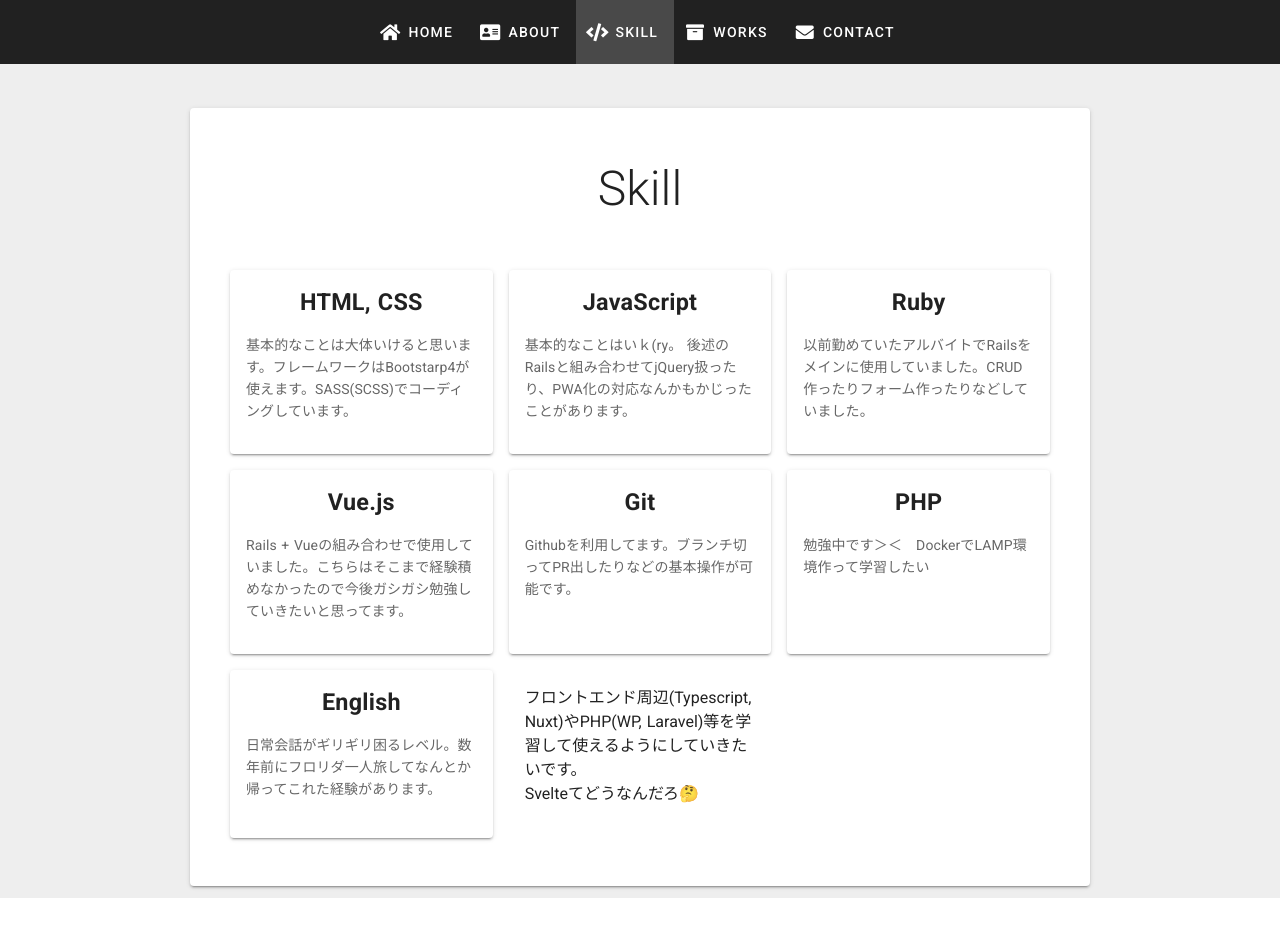
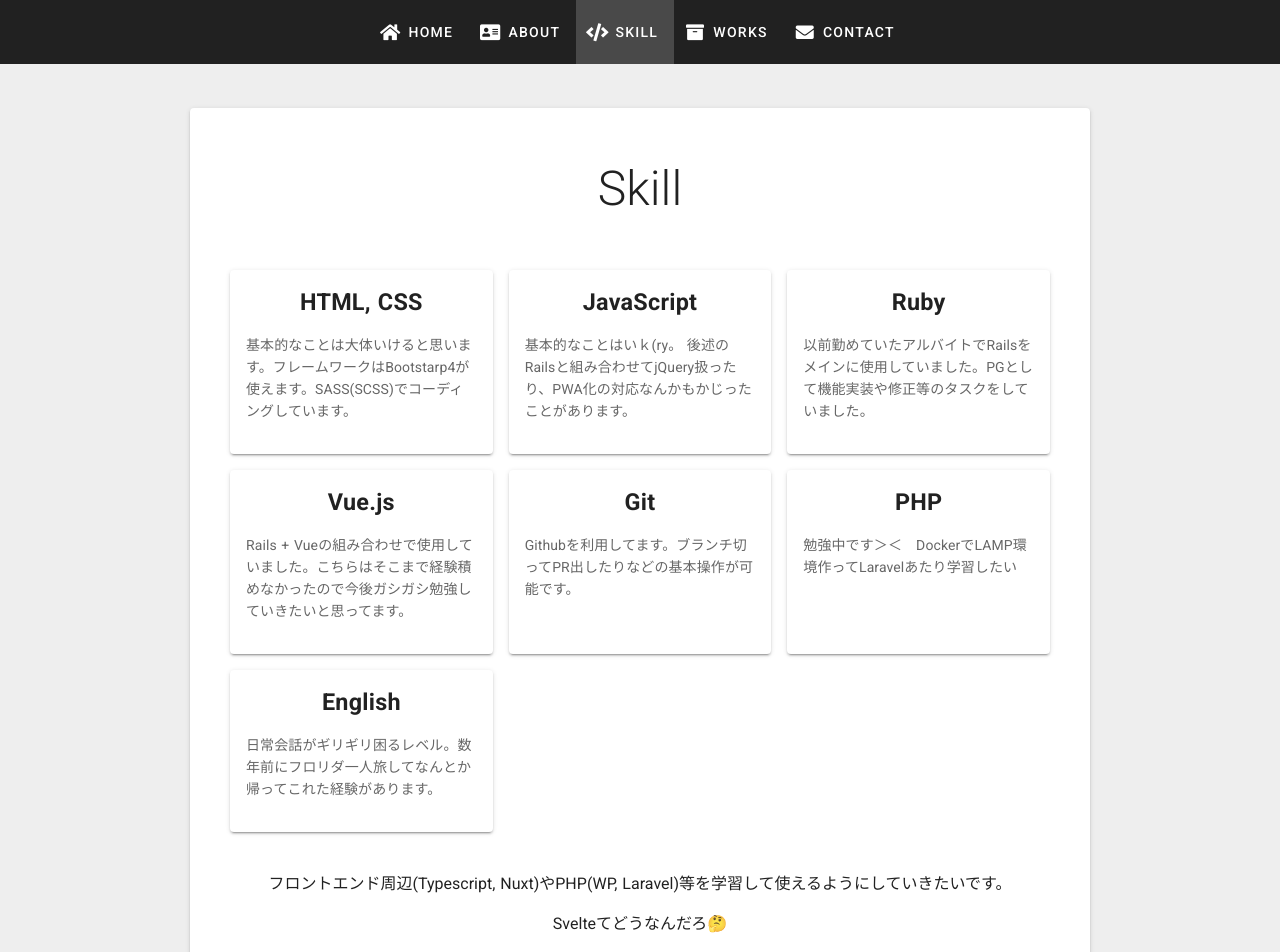
Before and after one commit to sakkun0229/portfolio-nuxt, a Nuxt app: page /skill in a window 1280 px wide. Shown: the top 952 px of the page. Before the commit the page ends 898 px from the top, so only its background shows below. Built offline with nearby package versions, Linux system fonts and the light colour scheme.

Commit message:
add title &  fix

```diff
--- a/pages/about.vue
+++ b/pages/about.vue
@@ -6,7 +6,7 @@
       </v-card-title>
 
       <v-avatar color="cyan" size="180" class="mb-5">
-        <v-img v-bind:src="image_src"></v-img>
+        <v-img :src="require('@/assets/me1.png')"></v-img>
       </v-avatar>
       <v-card-text>
         <h3 class="mb-6 headline text--primary">佐久間 貴久</h3>
@@ -23,9 +23,9 @@
 
 <script>
 export default {
-  data() {
+  head() {
     return {
-      image_src: require('@/assets/me1.png')
+      title: 'About'
     }
   }
 }
--- a/pages/contact.vue
+++ b/pages/contact.vue
@@ -45,6 +45,11 @@
 import axios from 'axios'
 
 export default {
+  head() {
+    return {
+      title: 'Contact'
+    }
+  },
   data() {
     return {
       valid: true,
--- a/pages/index.vue
+++ b/pages/index.vue
@@ -10,15 +10,9 @@
 
 <script>
 export default {
-  // data() {
-  //   return {
-  //     title: 'Hello, Nuxt!'
-  //   }
-  // },
   head() {
     return {
-      title: "Takahisa Sakuma's Portfolio",
-      meta: [{ hid: 'description', name: 'description', content: 'description' }]
+      title: "Takahisa Sakuma's Portfolio"
     }
   }
 }
--- a/pages/skill.vue
+++ b/pages/skill.vue
@@ -5,7 +5,7 @@
         <h2 class="display-2 font-weight-light mb-8">Skill</h2>
       </v-card-title>
 
-      <v-layout wrap>
+      <v-layout wrap class="mb-8">
         <v-flex xs12 sm6 md4 pa-2 v-for="item in items" :key="item.title">
           <v-card height="100%">
             <v-card-title class="justify-center">
@@ -16,20 +16,22 @@
             </v-card-text>
           </v-card>
         </v-flex>
-
-        <v-flex xs12 sm6 md4 pa-6 align-self-center>
-          <p>
-            フロントエンド周辺(Typescript, Nuxt)やPHP(WP, Laravel)等を学習して使えるようにしていきたいです。<br />
-            Svelteてどうなんだろ🤔
-          </p>
-        </v-flex>
       </v-layout>
+      <v-flex text-center>
+        <p>フロントエンド周辺(Typescript, Nuxt)やPHP(WP, Laravel)等を学習して使えるようにしていきたいです。</p>
+        <p>Svelteてどうなんだろ🤔</p>
+      </v-flex>
     </v-card>
   </v-container>
 </template>
 
 <script>
 export default {
+  head() {
+    return {
+      title: 'Skill'
+    }
+  },
   data() {
     return {
       items: [
@@ -46,7 +48,7 @@ export default {
         {
           title: 'Ruby',
           text:
-            '以前勤めていたアルバイトでRailsをメインに使用していました。CRUD作ったりフォーム作ったりなどしていました。'
+            '以前勤めていたアルバイトでRailsをメインに使用していました。PGとして機能実装や修正等のタスクをしていました。'
         },
         {
           title: 'Vue.js',
@@ -54,7 +56,7 @@ export default {
             'Rails + Vueの組み合わせで使用していました。こちらはそこまで経験積めなかったので今後ガシガシ勉強していきたいと思ってます。'
         },
         { title: 'Git', text: 'Githubを利用してます。ブランチ切ってPR出したりなどの基本操作が可能です。' },
-        { title: 'PHP', text: '勉強中です＞＜　DockerでLAMP環境作って学習したい' },
+        { title: 'PHP', text: '勉強中です＞＜　DockerでLAMP環境作ってLaravelあたり学習したい' },
         {
           title: 'English',
           text: '日常会話がギリギリ困るレベル。数年前にフロリダ一人旅してなんとか帰ってこれた経験があります。'
--- a/pages/works.vue
+++ b/pages/works.vue
@@ -25,18 +25,29 @@
 
 <script>
 export default {
+  head() {
+    return {
+      title: 'Works'
+    }
+  },
   data() {
     return {
       items: [
         {
-          url: 'https://sakuma-takahisa.github.io/portfolio/',
-          img: require('@/assets/bootstrapLP.png'),
-          text: 'Bootstrapの練習がてら作成したLP的なページ'
+          url: '',
+          img: require('@/assets/nuxt-todo-app.png'),
+          text:
+            'Nuxt学習用に作ったTODOアプリ。Vuexのストア経由でFirebaseと通信させています。デプロイは準備中ですm(_ _)m'
         },
         {
           url: 'https://sakuma-takahisa.github.io/LP-practice/',
           img: require('@/assets/LPpractice.png'),
           text: 'コーディング練習ページ。フレームワークやjQueryを使用せずにスタイルや動きなども作成してみました。'
+        },
+        {
+          url: 'https://sakuma-takahisa.github.io/portfolio/',
+          img: require('@/assets/bootstrapLP.png'),
+          text: 'Bootstrapの練習がてら作成したLP的なページ'
         }
       ]
     }
```
Also changed, not shown: assets/nuxt-todo-app.png (added).
